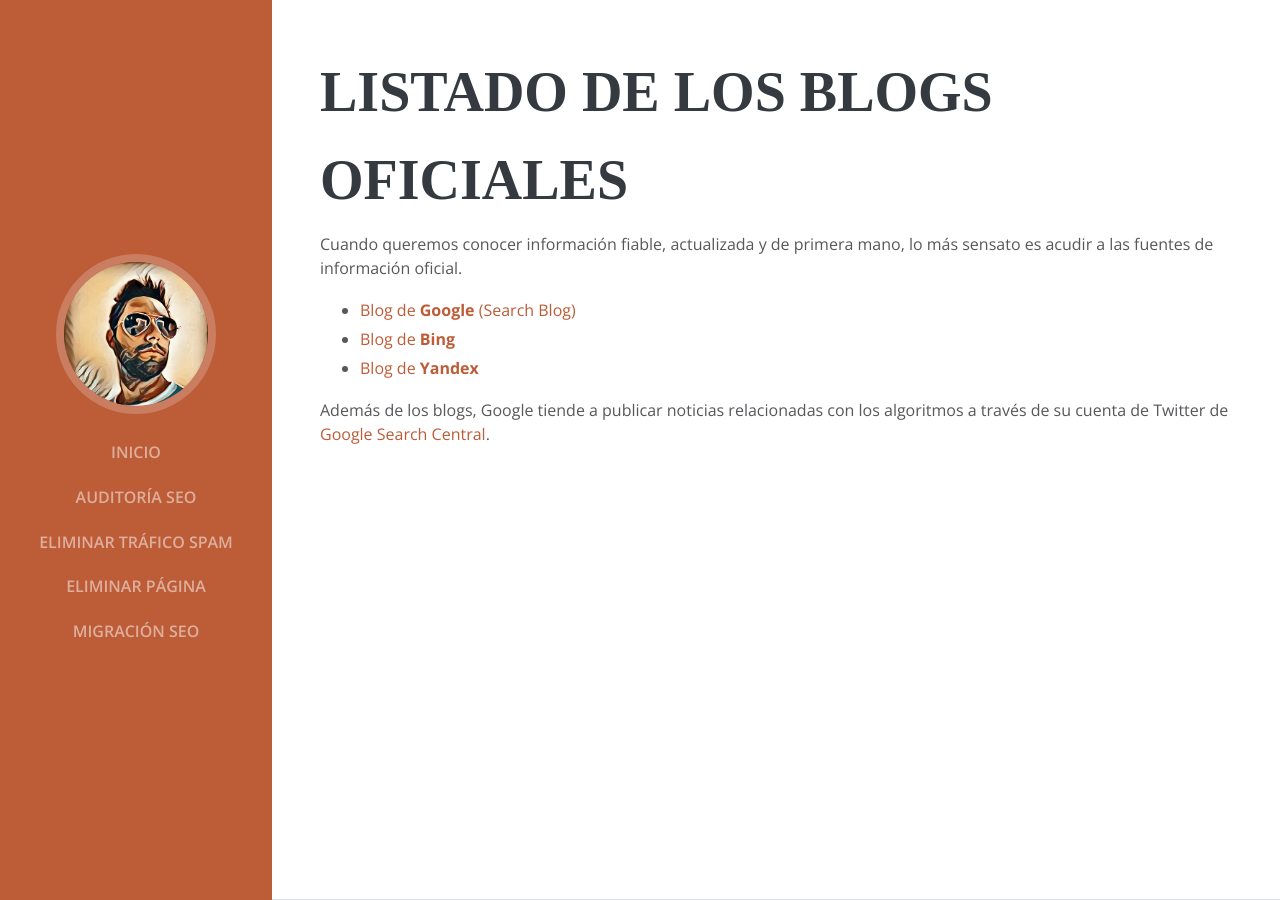
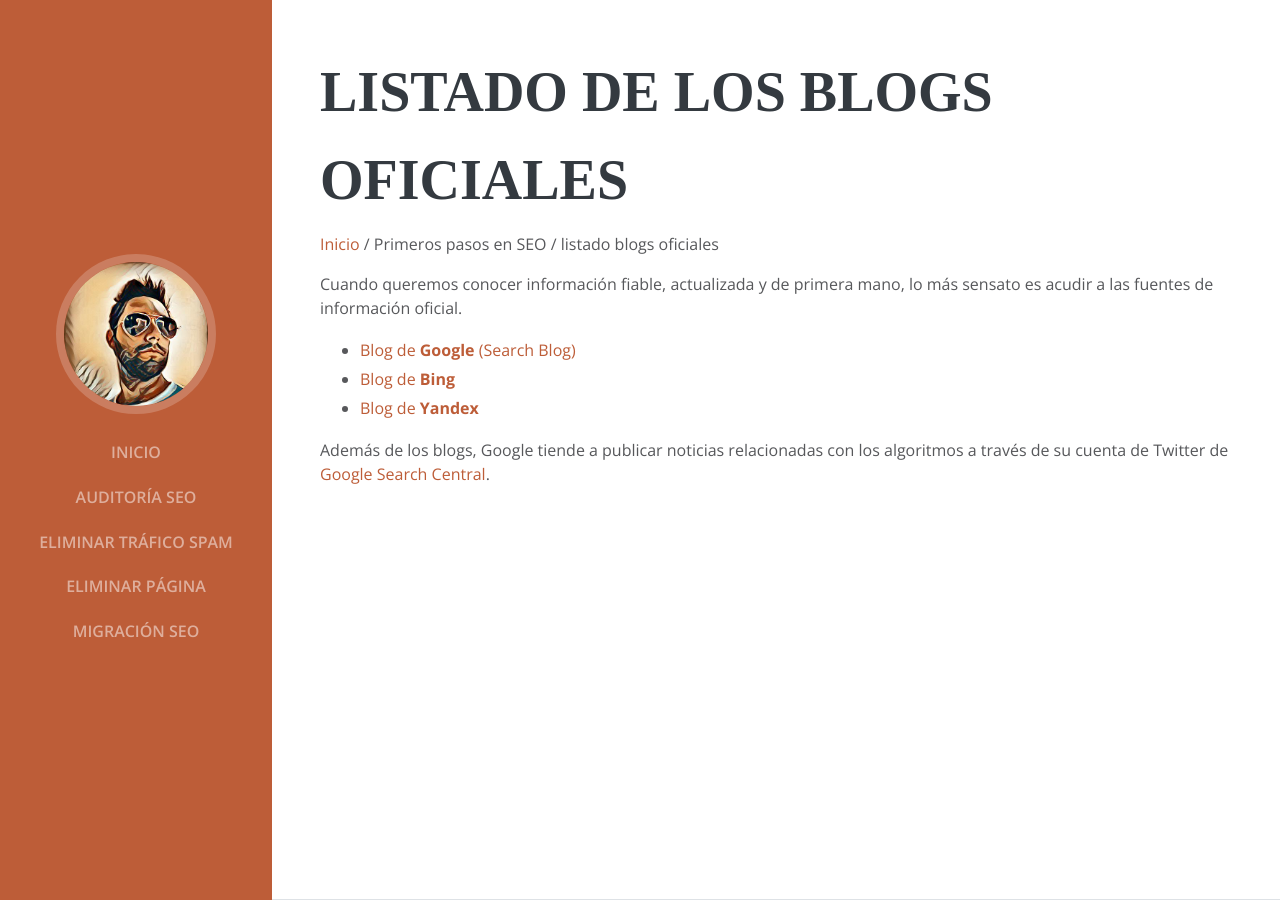
Before and after one commit to Emirodgar/w-chuleta-seo, a Jekyll site: the page built from blogs-oficiales.md, in a window 1280 px wide. Built offline with Jekyll 4.4.1, drawn with Linux system fonts in a browser that asks for light colours; some web fonts are replaced; our own code applies the rules of GitHub Pages for plain Markdown files; some of the changed lines change nothing that is shown.

Commit message:
blogs-oficiales.md updated from https://stackedit.io/

```diff
--- a/blogs-oficiales.md
+++ b/blogs-oficiales.md
@@ -9,6 +9,9 @@
 
 # Listado de los blogs oficiales
 
+[Inicio](https://chuletaseo.com/) / Primeros pasos en SEO / listado blogs oficiales
+
+
 Cuando queremos conocer información fiable, actualizada y de primera mano, lo más sensato es acudir a las fuentes de información oficial.
 
 - [Blog de **Google** (Search Blog)](https://developers.google.com/search/blog)
@@ -17,5 +20,6 @@
 
 Además de los blogs, Google tiende a publicar noticias relacionadas con los algoritmos a través de su cuenta de Twitter de [Google Search Central](https://twitter.com/googlesearchc).
 <!--stackedit_data:
-eyJoaXN0b3J5IjpbLTEwNTY1MTMxMjZdfQ==
+eyJoaXN0b3J5IjpbLTE2MjA4MzQ0NzcsLTEwNTY1MTMxMjZdfQ
+==
 -->
```
